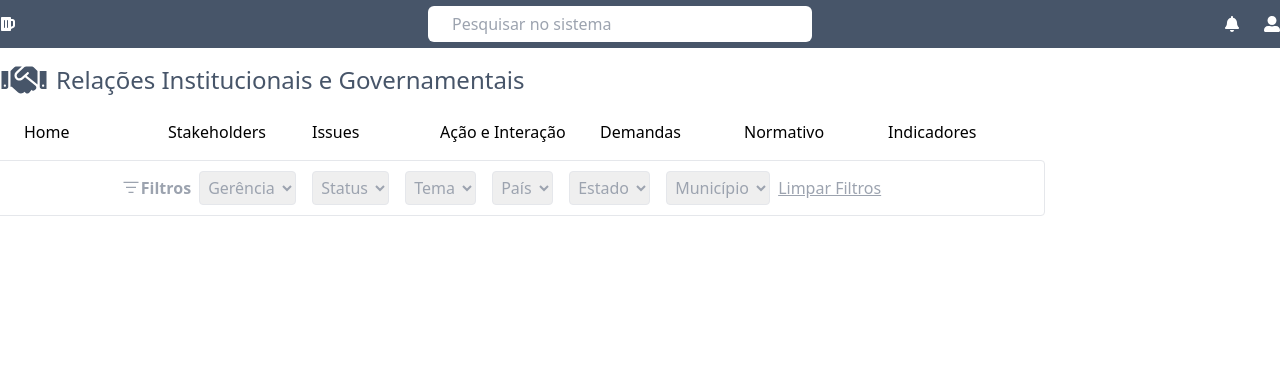
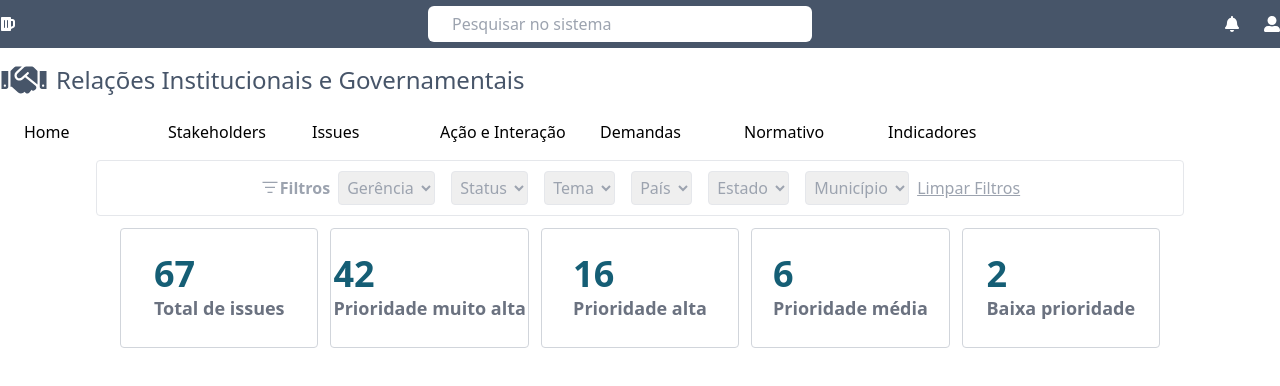
Before and after one commit to xdnzz/trinity-system-, a React (Vite) app: page / in a window 1280 px wide. Shown: the top 386 px of the page. Built offline with nearby package versions, Linux system fonts and the light colour scheme.

Commit message:
feat:creation of filter components

```diff
--- /dev/null
+++ b/src/components/HomeFilter/HomeFilter.tsx
@@ -0,0 +1,7 @@
+export function HomeFilter({name}:IHomeFilter) {
+    return (
+        <select className="border rounded p-1 m-2 outline-none">
+            <option>{name}</option>
+        </select>
+    )
+}
--- /dev/null
+++ b/src/components/IssuesPriority/IssuesPriority.tsx
@@ -0,0 +1,11 @@
+
+export function IssuesPriority({issues, issuesAmount}:IIssuesPriority){
+    return (
+        <div className="w-[198.4px] h-[120px] border rounded border-gray-300 flex flex-row items-center justify-center">
+              <div>
+                <p className="font-bold text-4xl text-cyan-800">{issuesAmount}</p>
+                <p className="font-bold text-lg text-gray-500">{issues}</p>
+              </div>
+        </div>
+    )
+}
--- a/src/components/Nav/Nav.tsx
+++ b/src/components/Nav/Nav.tsx
@@ -5,19 +5,15 @@ export function Nav() {
     <nav className="w-full h-12 bg-slate-600">
       <div className="w-full h-full max-w-7xl m-auto flex items-center justify-between text-white">
         <div><FaBeer/></div>
-
         <input
           className="w-96 h-9 rounded-md placeholder:px-4  text-zinc-800 p-2"
           placeholder="Pesquisar no sistema"
           onChange={(e:any)=>console.log(e.target.value)}
         />
-
         <div className="w-14 flex justify-between">
           <FaBell />
           <FaUserAlt />
         </div>
-
-
       </div>
     </nav>
   )
--- a/src/pages/Home/Home.tsx
+++ b/src/pages/Home/Home.tsx
@@ -1,38 +1,31 @@
-import { useState } from "react";
 import { VscListFilter } from "react-icons/vsc";
-
+import { HomeFilter } from "../../components/HomeFilter/HomeFilter";
+import { IssuesPriority } from "../../components/IssuesPriority/IssuesPriority";
 
 
 export function Home() {
-
-
-
-
-
     return (
-        <section className="App text-gray-400 w-[68rem] border rounded h-[3.5rem]  flex items-center justify-center">
+        <div className="w-full  flex flex-col justify-center items-center">
+            <section className="App text-gray-400 w-[68rem] border rounded h-[3.5rem]  flex items-center justify-center ">
                 <VscListFilter size={20} /> <span className="font-bold">Filtros</span>
-            <select className="border rounded p-1 m-2 outline-none">
-                <option>Gerência</option>
-            </select>
-            <select className="border rounded p-1 m-2 outline-none">
-                <option>Status</option>
-            </select>
-            <select className="border rounded p-1 m-2 outline-none">
-                <option>Tema</option>
-            </select>
-            <select className="border rounded p-1 m-2 outline-none">
-                <option>País</option>
-            </select>
-            <select className="border rounded p-1 m-2 outline-none">
-                <option>Estado</option>
-            </select>
-            <select className="border rounded p-1 m-2 outline-none">
-                <option>Município</option>
-            </select>
+                <HomeFilter name="Gerência" />
+                <HomeFilter name="Status" />
+                <HomeFilter name="Tema" />
+                <HomeFilter name="País" />
+                <HomeFilter name="Estado" />
+                <HomeFilter name="Município" />
                 <span className="underline cursor-pointer">
                     Limpar Filtros
                 </span>
             </section>
+            <div className="flex gap-3 p-3 align-center justify-center w-full">
+                <IssuesPriority issuesAmount={67} issues="Total de issues" />
+                <IssuesPriority issuesAmount={42} issues="Prioridade muito alta" />
+                <IssuesPriority issuesAmount={16} issues="Prioridade alta" />
+                <IssuesPriority issuesAmount={6} issues="Prioridade média" />
+                <IssuesPriority issuesAmount={2} issues="Baixa prioridade" />
+            </div>
+        </div>
     )
+
 }
```
Also changed, not shown: src/@types/types.d.ts (added, +8 -0 lines). Lines whose indentation alone changed are shown as unchanged.
